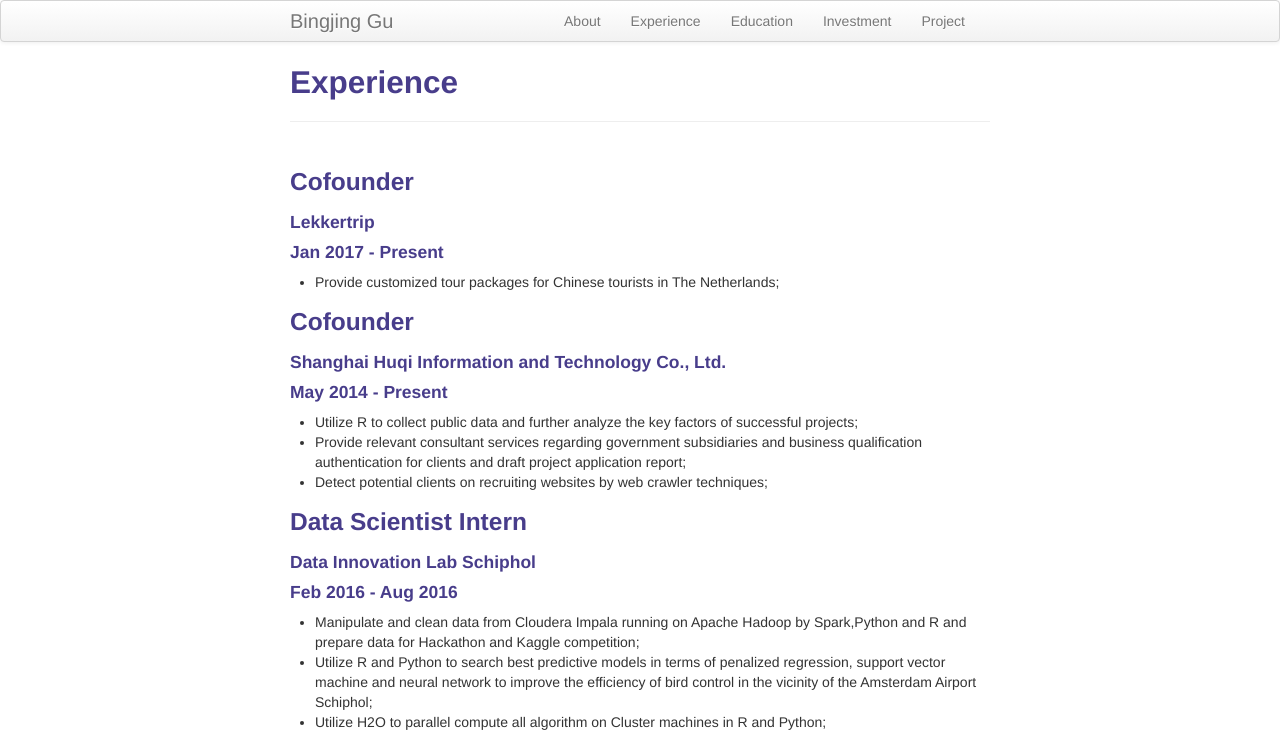
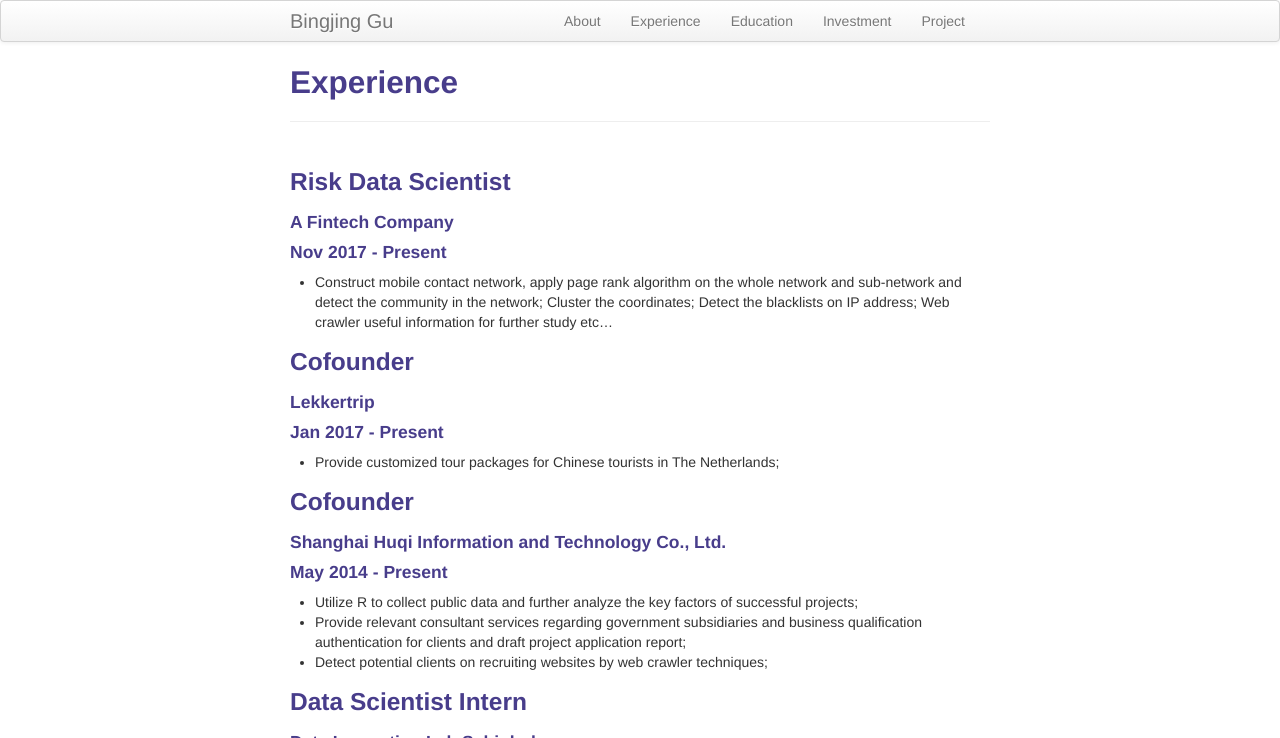
Before and after one commit to sangaj/sangaj.github.io, a Jekyll site: the page built from pages/Experience.md, in a window 1280 px wide and 900 px high, cut to the strip 0-738 px from the top of the window. Built offline with Jekyll 4.4.1, drawn with Linux system fonts in a browser that asks for light colours.

Commit message:
Update Experience.md

```diff
--- a/pages/Experience.md
+++ b/pages/Experience.md
@@ -3,6 +3,15 @@ layout: page
 title: Experience
 description: Bingjing's Experience
 ---
+
+
+###  Risk Data Scientist
+####  A Fintech Company
+####  Nov 2017 - Present
+
+- Construct mobile contact network, apply page rank algorithm on the whole network and sub-network and detect the community in the network; Cluster the coordinates; Detect the blacklists on IP address; Web crawler useful information for further study
+etc... <br />
+
 
 ###  Cofounder
 ####  Lekkertrip
```
